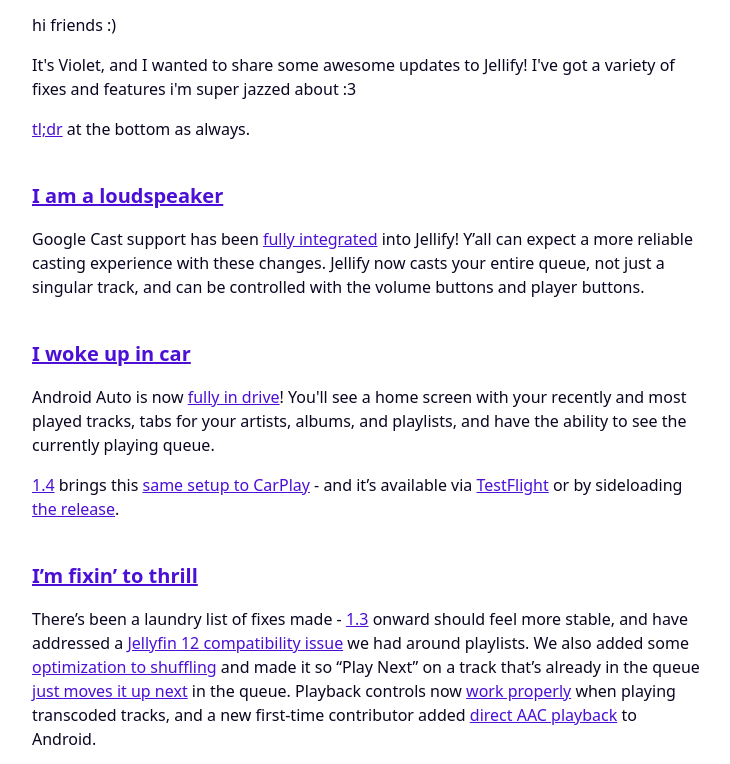
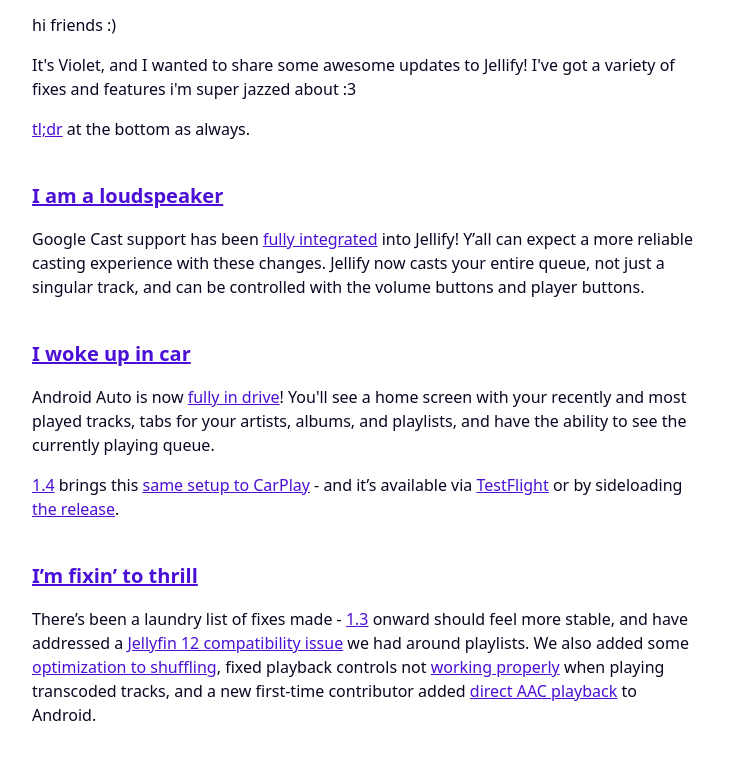
Before and after one commit to Jellify-Music/Website, an Astro site: page /blog/2026-11-11 in a window 1280 px wide. Shown: the part 175-939 px from the top of the page, without its empty margins (272-1002 px from the left). Built offline with nearby package versions, Linux system fonts and the light colour scheme; Astro itself is replaced by a stand-in of ours.

Commit message:
fix: improve stability and playback controls in version 1.3 onward

```diff
--- a/src/content/blog/2026-11-11.mdx
+++ b/src/content/blog/2026-11-11.mdx
@@ -24,7 +24,7 @@
 
 ## [I’m fixin’ to thrill](https://youtu.be/pTR0lMxri5w?is=1oZ7Lwr3shOapgdC)
 
-There’s been a laundry list of fixes made - [1.3](https://github.com/Jellify-Music/App/releases/tag/1.3.0) onward should feel more stable, and have addressed a [Jellyfin 12 compatibility issue](https://github.com/Jellify-Music/App/pull/1405) we had around playlists. We also added some [optimization to shuffling](https://github.com/Jellify-Music/App/pull/1608) and made it so “Play Next” on a track that’s already in the queue [just moves it up next](https://github.com/Jellify-Music/App/pull/1387) in the queue. Playback controls now [work properly](https://github.com/Jellify-Music/App/pull/1551) when playing transcoded tracks, and a new first-time contributor added [direct AAC playback](https://github.com/Jellify-Music/App/pull/1490) to Android.
+There’s been a laundry list of fixes made - [1.3](https://github.com/Jellify-Music/App/releases/tag/1.3.0) onward should feel more stable, and have addressed a [Jellyfin 12 compatibility issue](https://github.com/Jellify-Music/App/pull/1405) we had around playlists. We also added some [optimization to shuffling](https://github.com/Jellify-Music/App/pull/1608), fixed playback controls not [working properly](https://github.com/Jellify-Music/App/pull/1551) when playing transcoded tracks, and a new first-time contributor added [direct AAC playback](https://github.com/Jellify-Music/App/pull/1490) to Android.
 
 ## [I'm gonna keep on growing](https://www.youtube.com/watch?v=h0kXfPrHHcw)
 
```
